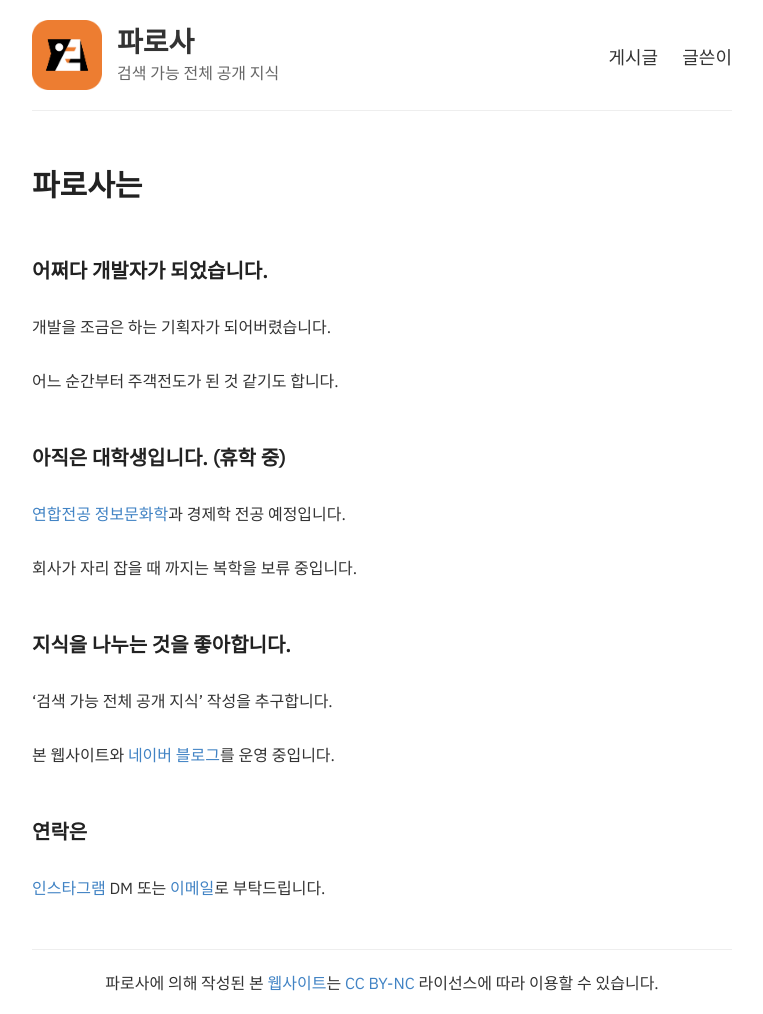
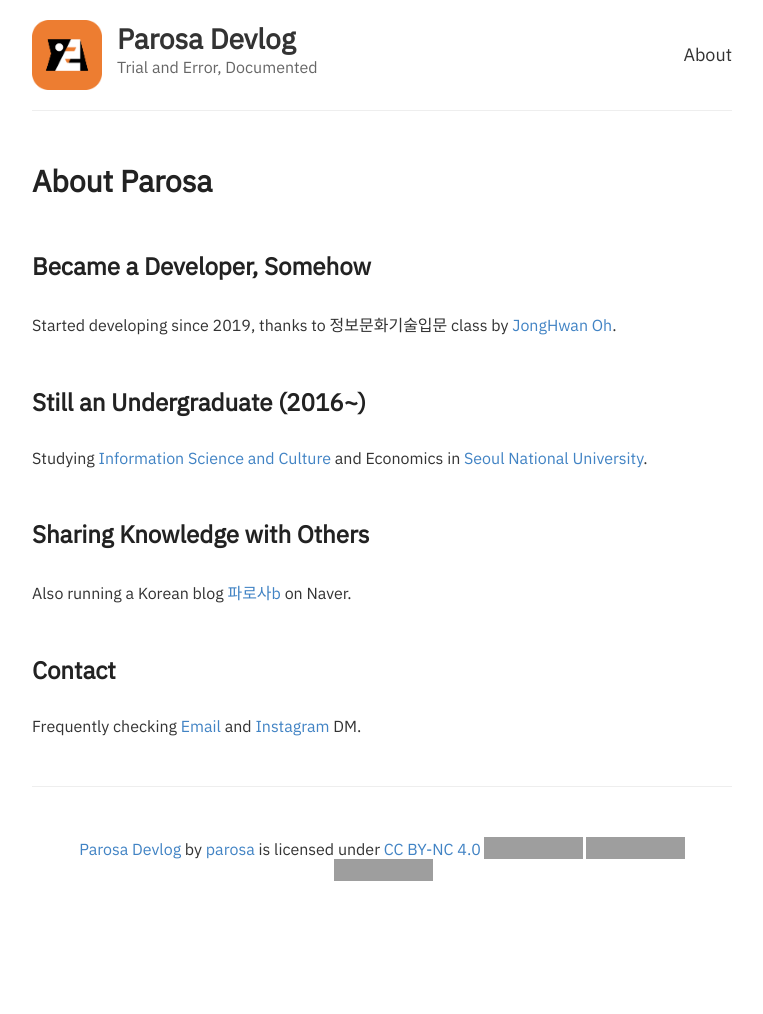
Before and after one commit to parosaone/blog, a Jekyll site: the page built from about.md, in a window 1280 px wide. Shown: the whole page, without its empty margins (258-1021 px from the left). Built offline with Jekyll 4.4.1, drawn with Linux system fonts in a browser that asks for light colours; after the commit the page ends 931 px from its top, so only the background shows below that; grey boxes are pictures that could not be loaded.

Commit message:
Remove Korean

```diff
--- a/_config.yml
+++ b/_config.yml
@@ -3,10 +3,10 @@
 #
 
 # Name of your site (displayed in the header)
-name: 파로사
+name: Parosa Devlog
 
 # Short bio or description (displayed in the header)
-description: 검색 가능 전체 공개 지식
+description: Trial and Error, Documented
 
 # URL of your avatar or profile pic (you could use your GitHub profile pic)
 avatar: /assets/logo.png
--- a/_layouts/default.html
+++ b/_layouts/default.html
@@ -34,8 +33,7 @@
                 </div>
 
                 <nav>
-          <a href="{{ site.baseurl }}/">게시글</a>
-          <a href="{{ site.baseurl }}/about">글쓴이</a>
+                    <a href="{{ site.baseurl }}/about">About</a>
                 </nav>
             </header>
         </div>
@@ -48,8 +46,14 @@
     <div class="wrapper-footer">
         <div class="container">
             <footer class="footer">
-        파로사에 의해 작성된 본 <a href="{{ site.baseurl }}/">웹사이트</a>는 <a
-          href="https://creativecommons.org/licenses/by-nc/2.0/kr/" target="_blank">CC BY-NC</a> 라이선스에 따라 이용할 수 있습니다.
+                <p xmlns:dct="http://purl.org/dc/terms/" xmlns:cc="http://creativecommons.org/ns#" class="license-text"><a rel="cc:attributionURL" property="dct:title" href="{{ site.baseurl }}">Parosa Devlog</a> by <a rel="cc:attributionURL dct:creator" property="cc:attributionName" href="{{ site.baseurl }}/about">parosa</a> is licensed under <a rel="license"
+                        href="https://creativecommons.org/licenses/by-nc/4.0">CC BY-NC 4.0<img
+              style="height:22px!important;margin-left:3px;vertical-align:text-bottom;"
+              src="https://mirrors.creativecommons.org/presskit/icons/cc.svg?ref=chooser-v1" /><img
+              style="height:22px!important;margin-left:3px;vertical-align:text-bottom;"
+              src="https://mirrors.creativecommons.org/presskit/icons/by.svg?ref=chooser-v1" /><img
+              style="height:22px!important;margin-left:3px;vertical-align:text-bottom;"
+              src="https://mirrors.creativecommons.org/presskit/icons/nc.svg?ref=chooser-v1" /></a></p>
             </footer>
         </div>
     </div>
--- a/_layouts/post.html
+++ b/_layouts/post.html
@@ -10,7 +10,7 @@ layout: default
     </div>
 
     <div class="info">
-    <a href="{{ site.baseurl }}/about">파로사</a> 작성 | {{ page.date | date: "%Y-%m-%d" }} | <a href="#top">최상단으로 이동</a><br>
+        Written By <a href="{{ site.baseurl }}/about">parosa</a> | {{ page.date | date: "%Y-%m-%d" }} | <a href="#top">Back to Top</a><br>
     </div>
 
     {% include disqus.html %}
--- a/about.md
+++ b/about.md
@@ -1,27 +1,21 @@
 ---
 layout: page
-title: 파로사는
+title: About Parosa
 permalink: /about/
 ---
 
-### 어쩌다 개발자가 되었습니다.
+## Became a Developer, Somehow
 
-개발을 조금은 하는 기획자가 되어버렸습니다.
+Started developing since 2019, thanks to 정보문화기술입문 class by [JongHwan Oh](https://www.rocketpunch.com/@jhohd9959a00).
 
-어느 순간부터 주객전도가 된 것 같기도 합니다.
+## Still an Undergraduate (2016~)
 
-### 아직은 대학생입니다. (휴학 중)
+Studying [Information Science and Culture](http://isc.snu.ac.kr/) and Economics in [Seoul National University](https://en.snu.ac.kr/).
 
-[연합전공 정보문화학](http://isc.snu.ac.kr/)과 경제학 전공 예정입니다.
+## Sharing Knowledge with Others
 
-회사가 자리 잡을 때 까지는 복학을 보류 중입니다.
+Also running a Korean blog [파로사b](https://blog.naver.com/parosaone) on Naver.
 
-### 지식을 나누는 것을 좋아합니다.
+## Contact
 
-'검색 가능 전체 공개 지식' 작성을 추구합니다.
-
-본 웹사이트와 [네이버 블로그](https://blog.naver.com/parosaone)를 운영 중입니다.
-
-### 연락은
-
-[인스타그램](https://www.instagram.com/parosaone/) DM 또는 [이메일](mailto:parosaone@gmail.com)로 부탁드립니다.
+Frequently checking [Email](mailto:parosaone@gmail.com) and [Instagram](http://instagram.com/parosaone) DM.
--- a/index.html
+++ b/index.html
@@ -12,7 +12,7 @@ layout: default
             {{ post.excerpt }}
         </div>
 
-      <a href="{{ site.baseurl }}{{ post.url }}" class="read-more">더 보기</a>
+        <a href="{{ site.baseurl }}{{ post.url }}" class="read-more">Continue Reading</a>
     </article>
     {% endfor %}
 </div>
```
Also changed, not shown: other parts of _layouts/default.html (+1 -2 lines), 404.md (+4 -3 lines). Lines whose indentation alone changed are shown as unchanged.
